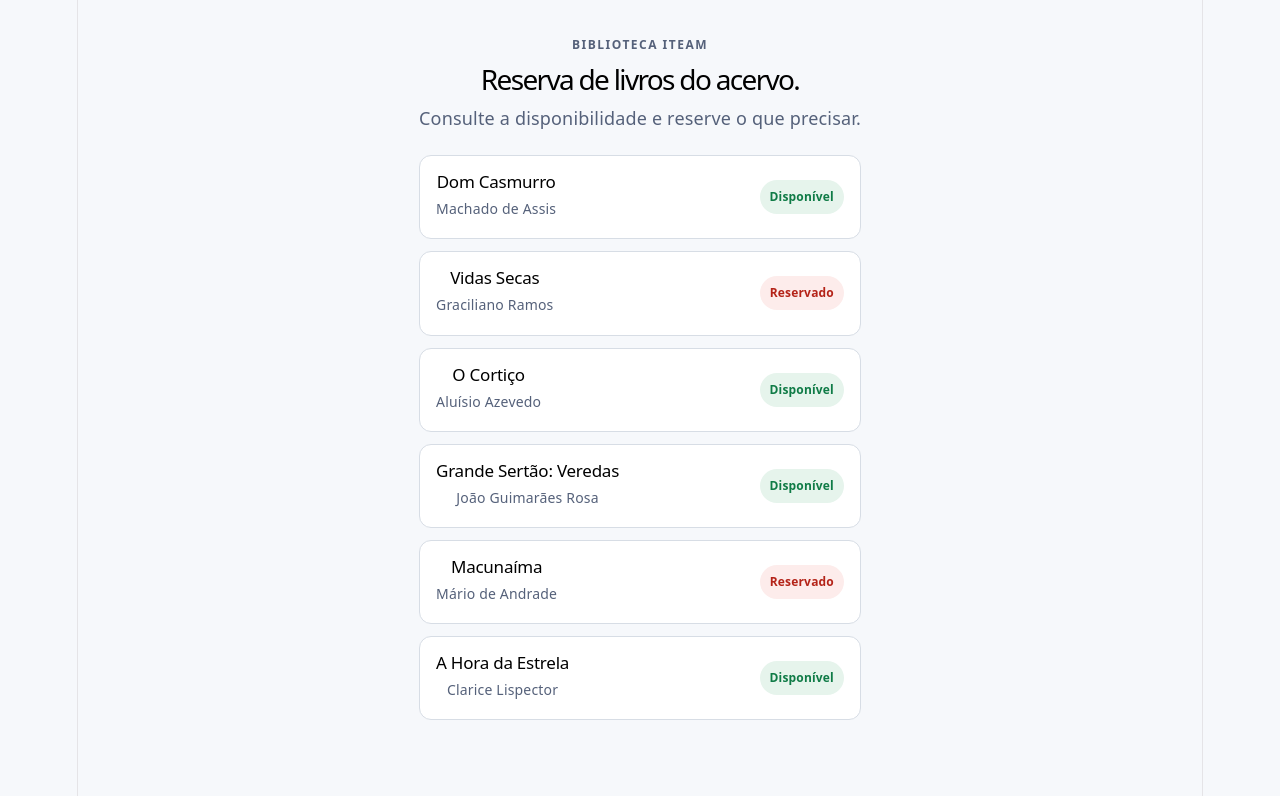
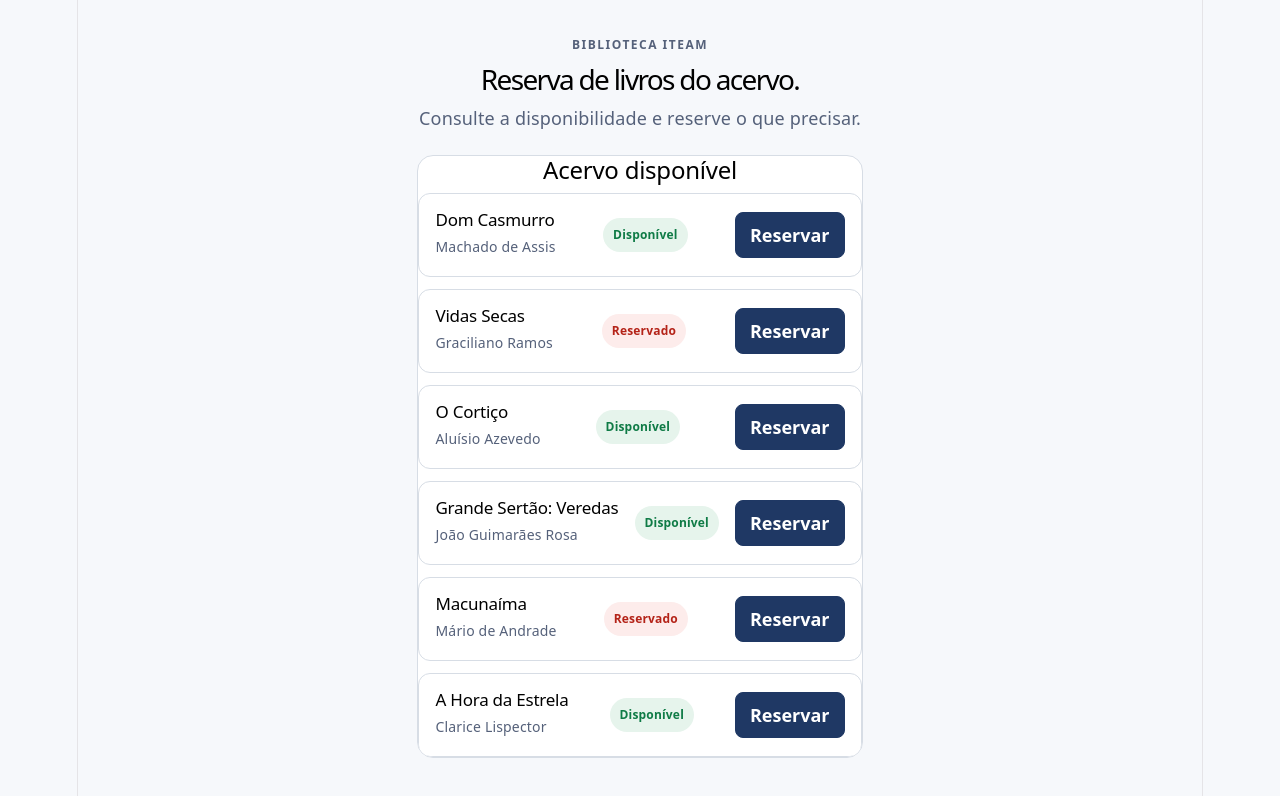
Before and after one commit to danielmds64/reserva-biblioteca-daniel, a React (Vite) app: page / in a window 1280 px wide. Shown: the top 796 px of the page. Built offline with nearby package versions, Linux system fonts and the light colour scheme.

Commit message:
feat: adiciona props, callback e composição com children

```diff
--- a/src/App.css
+++ b/src/App.css
@@ -85,6 +85,10 @@ h1, h2 {
   background: #ffffff;
 }
 
+.book-card div {
+  text-align: left;
+}
+
 .book-card h2 {
   margin: 0 0 4px;
   font-size: 17px;
--- a/src/App.jsx
+++ b/src/App.jsx
@@ -1,8 +1,13 @@
 import "./App.css";
 import BookList from "./components/BookList";
+import Panel from "./components/Panel";
 import { books } from "./data/books";
 
 export default function App() {
+  function handleReserve(bookId) {
+    window.alert(`Livro: ${bookId} - Ação ainda não implementada`);
+  }
+
   return (
     <main className="app">
       <header className="hero">
@@ -11,7 +16,9 @@ export default function App() {
         <p>Consulte a disponibilidade e reserve o que precisar.</p>
       </header>
 
-      <BookList books={books}/>
+      <Panel title="Acervo disponível">
+        <BookList books={books} onReserve={handleReserve} />
+      </Panel>
     </main>
   );
 }
--- a/src/components/BookCard.jsx
+++ b/src/components/BookCard.jsx
@@ -1,4 +1,4 @@
-export default function BookCard({ title, author, available }) {
+export default function BookCard({ id, title, author, available, onReserve }) {
     return (
         <article className="book-card">
           <div>
@@ -8,6 +8,10 @@ export default function BookCard({ title, author, available }) {
           <span className={`badge ${available ? "badge-ok" : "badge-off"}`}>
             {available ? "Disponível" : "Reservado"}
           </span>
+
+        <button onClick={() => onReserve(id)}>
+          Reservar
+        </button>
         </article>
     );
 }
--- a/src/components/BookList.jsx
+++ b/src/components/BookList.jsx
@@ -1,14 +1,16 @@
 import BookCard from "./BookCard";
 
-export default function BookList({ books }) {
+export default function BookList({ books, onReserve }) {
     return (
         <section className="book-list" aria-label="Acervo">
             {books.map((book) => (
                 <BookCard
                     key={book.id}
+                    id={book.id}
                     title={book.title}
                     author={book.author}
                     available={book.available}
+                    onReserve={onReserve}
                 />
             ))}
         </section>
--- /dev/null
+++ b/src/components/Panel.jsx
@@ -0,0 +1,8 @@
+export default function Panel({ title, children }) {
+    return (
+        <section className="panel">
+            <h2>{title}</h2>
+            {children}
+        </section>
+    );
+}
```
